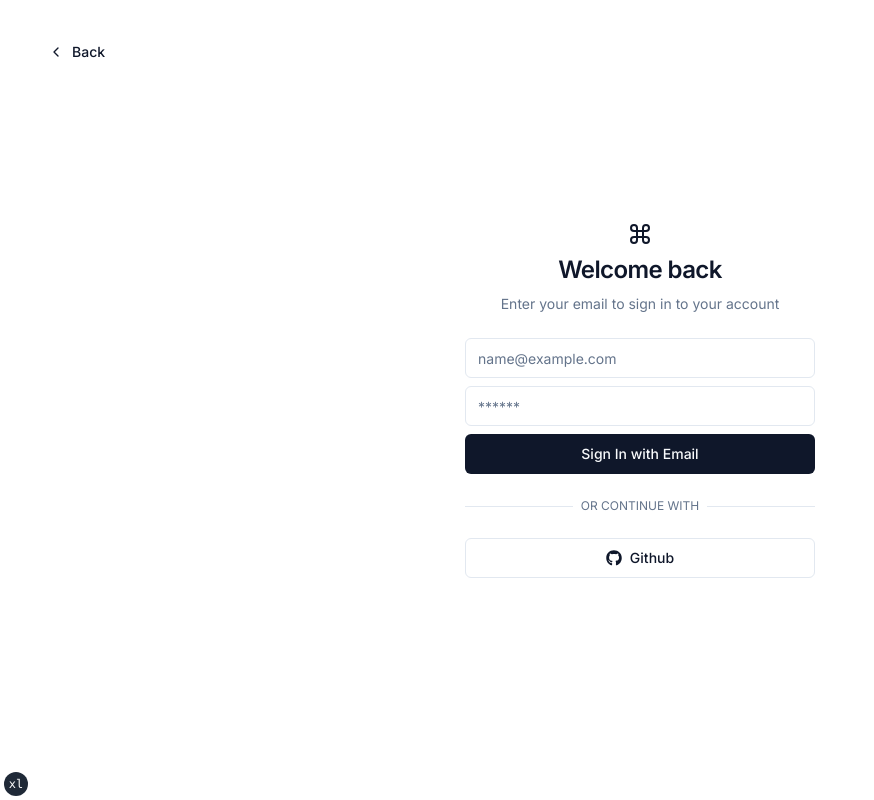
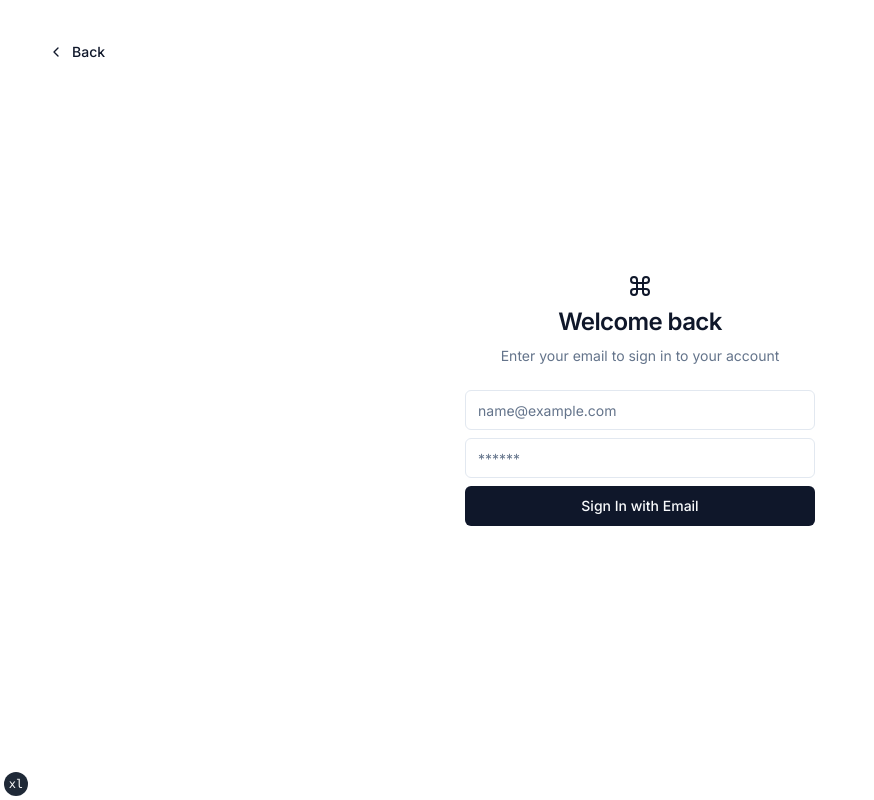
Before and after one commit to bilal-23/Complyance-Assignment, a Next.js app: page /auth in a window 1280 px wide. Shown: the whole page, without its empty margins (0-874 px from the left). Built offline with nearby package versions, Linux system fonts and the light colour scheme; no server answers.

Commit message:
Update user-auth-form.tsx

```diff
--- a/components/user-auth-form.tsx
+++ b/components/user-auth-form.tsx
@@ -110,7 +110,7 @@ export function UserAuthForm({ className, ...props }: UserAuthFormProps) {
                     </button>
                 </div>
             </form>
-            <div className="relative">
+{/*             <div className="relative">
                 <div className="absolute inset-0 flex items-center">
                     <span className="w-full border-t" />
                 </div>
@@ -138,7 +138,7 @@ export function UserAuthForm({ className, ...props }: UserAuthFormProps) {
                     <Icons.gitHub className="mr-2 h-4 w-4" />
                 )}{" "}
                 Github
-            </button>
+            </button> */}
         </div>
     )
 }
```
